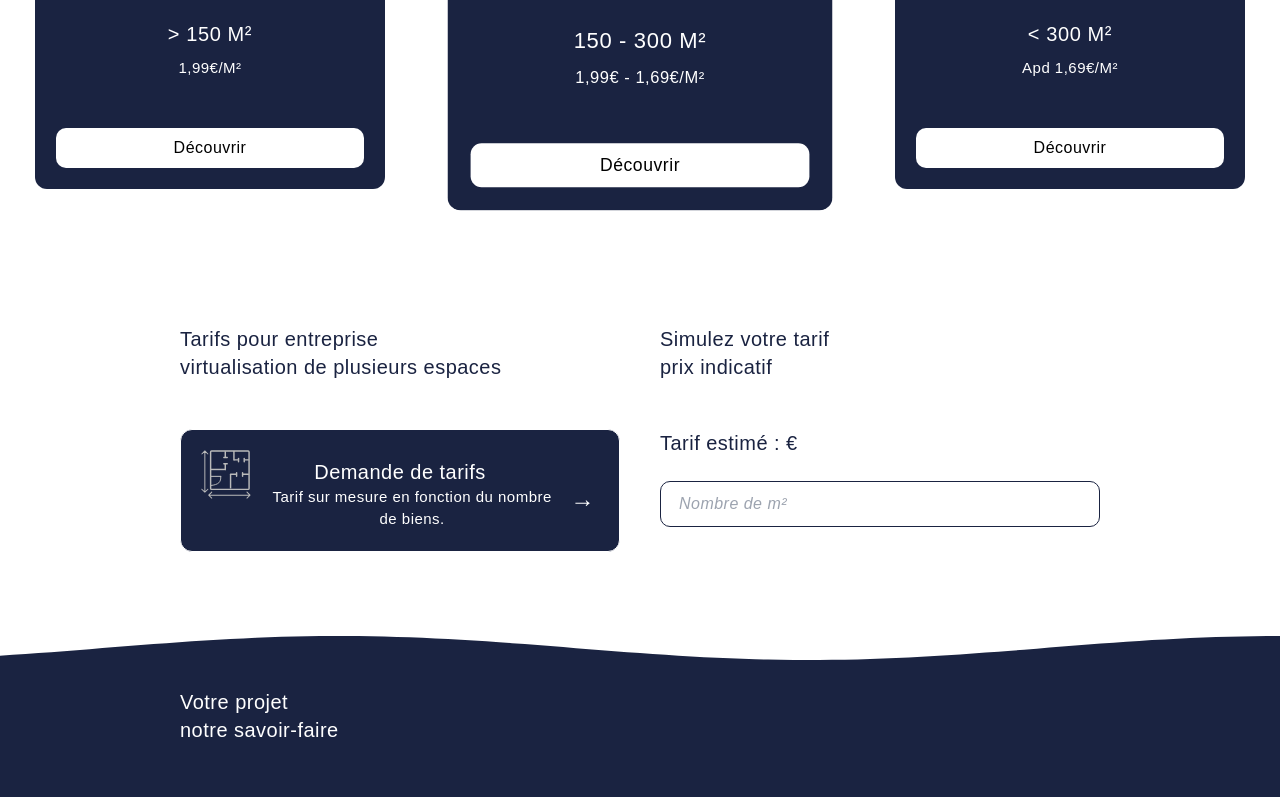
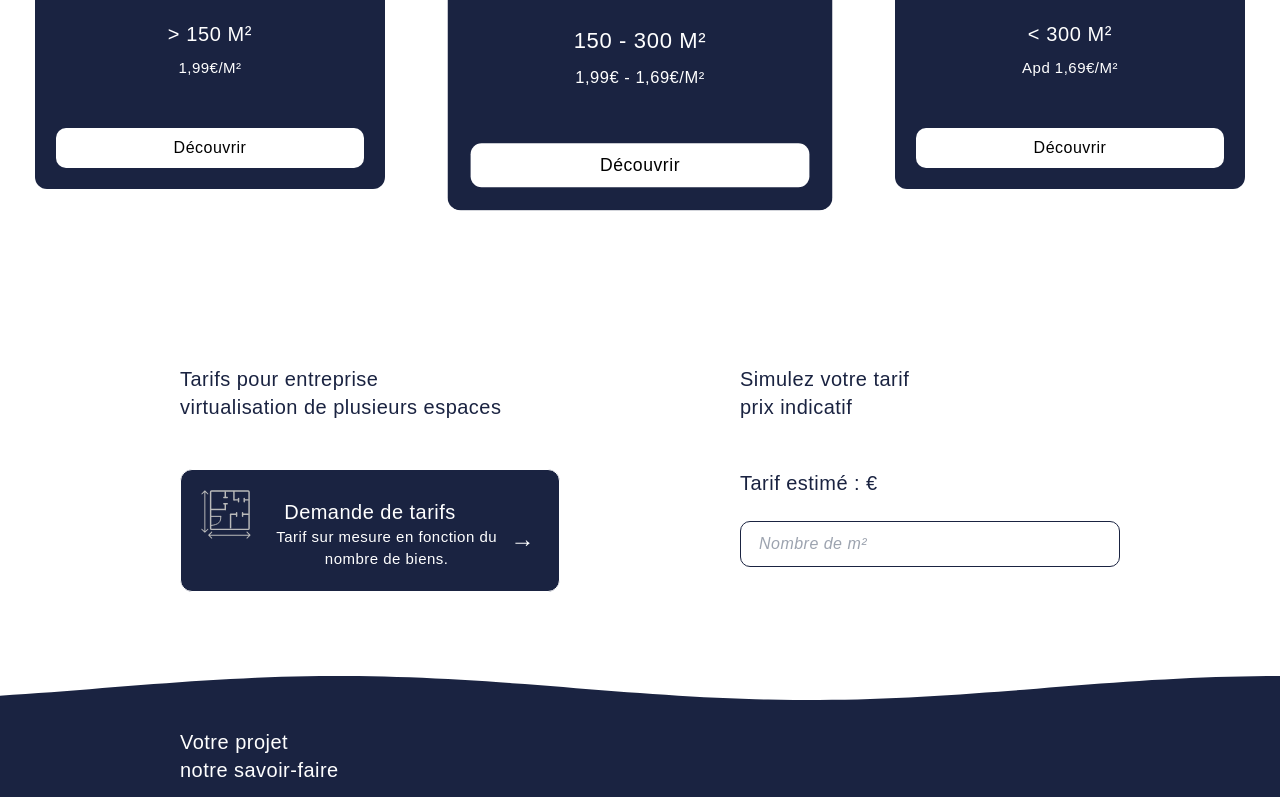
Before and after one commit to MaximeNef/Immersy, a Next.js app: page /tarifs in a window 1280 px wide. Shown: the part 554-1351 px from the top of the page. Built offline with nearby package versions, Linux system fonts and the light colour scheme.

Commit message:
add some space

```diff
--- a/src/pages/tarifs/index.jsx
+++ b/src/pages/tarifs/index.jsx
@@ -14,7 +14,7 @@ const Tarifs = () => {
         <link rel="icon" href="/favicon.ico" />
       </Head>
       <TarifsCustom />
-      <div className="md:flex md:flex-row md:mx-40 ">
+      <div className="md:flex md:flex-row md:mt-10 md:mx-40 md:space-x-40 ">
         <div className="mt-12 space-y-12 mx-5 md:w-[50%] ">
           <Title
             mainTitle="Tarifs pour entreprise"
```
